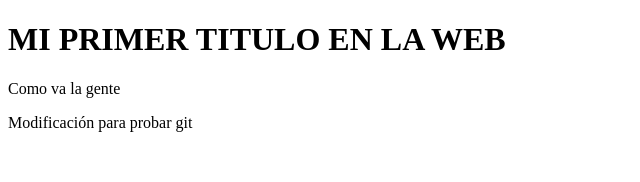
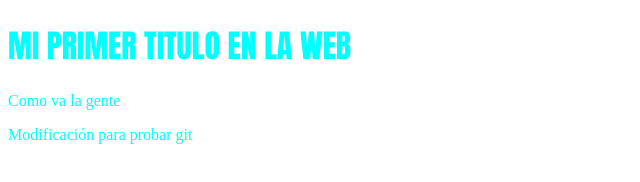
Before and after one commit to DaricksonCh/misitioweb, a plain HTML site: page index.html in a window 1280 px wide. Shown: the whole page, without its empty margins (0-640 px from the left). Drawn offline with Linux system fonts and the light colour scheme.

Commit message:
Probando fuentes

```diff
--- /dev/null
+++ b/css/style.css
@@ -0,0 +1,7 @@
+* {
+    color: aqua;
+}
+
+h1 {
+    font-family: Impact, Haettenschweiler, 'Arial Narrow Bold', sans-serif;
+}
--- a/index.html
+++ b/index.html
@@ -5,6 +5,7 @@
     <meta http-equiv="X-UA-Compatible" content="IE=edge">
     <meta name="viewport" content="width=device-width, initial-scale=1.0">
     <title>Darickson Stiven Mamian Chacon</title>
+    <link rel="stylesheet" href="css/style.css">
 </head>
 <body>
     <h1>MI PRIMER TITULO EN LA WEB</h1>
```
